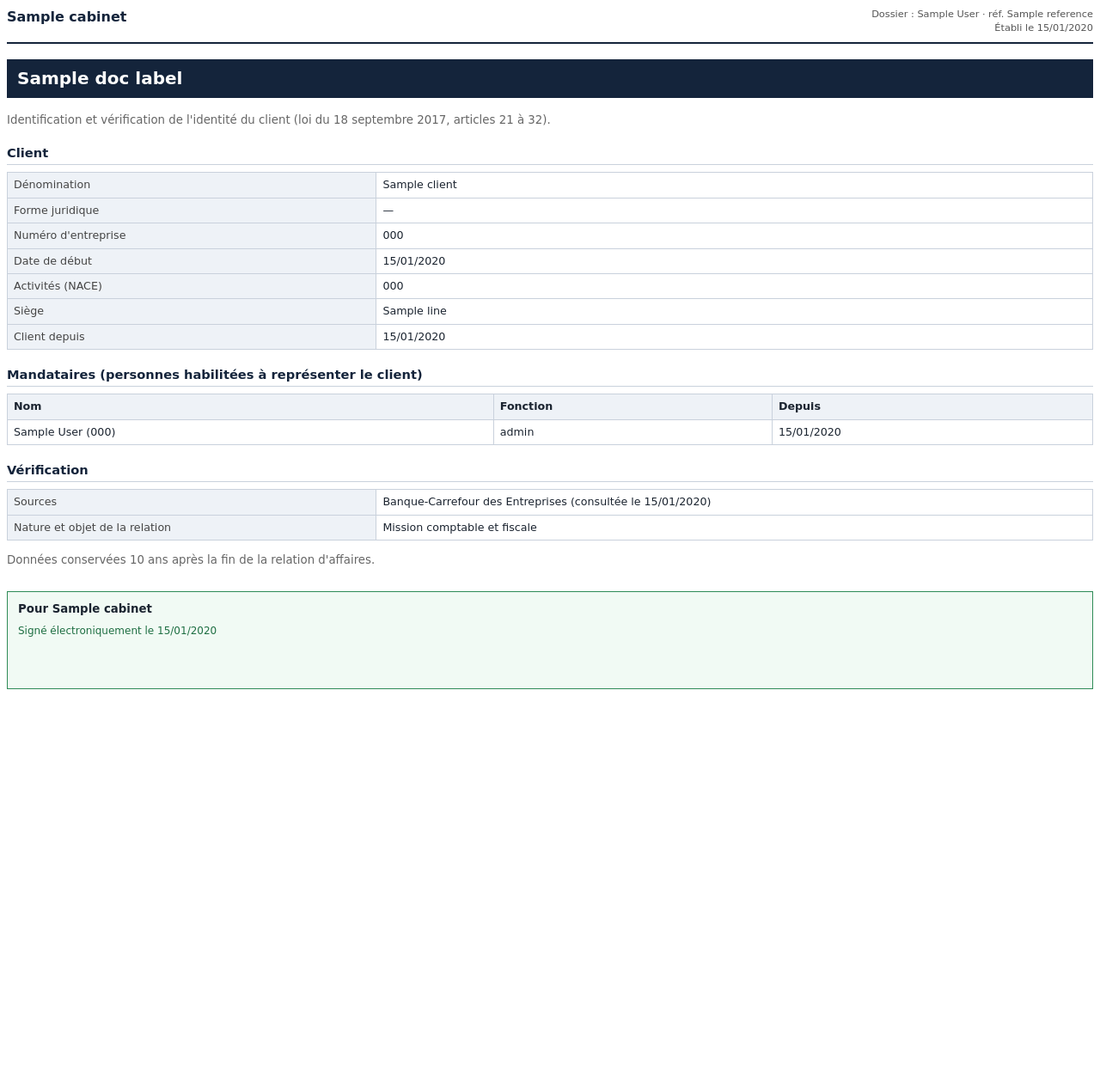
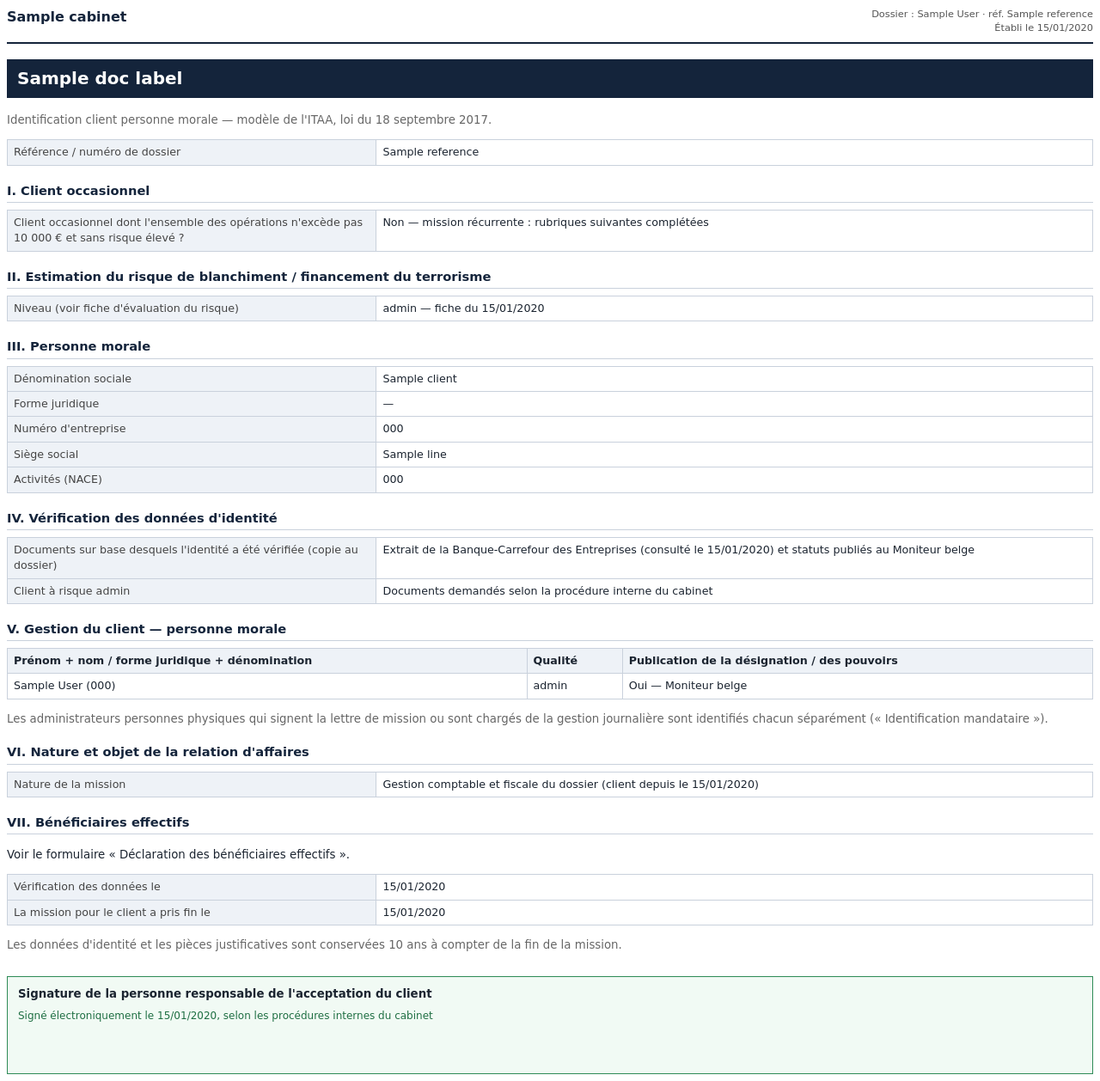
Before and after one commit to jeremydewaelheyns1-creator/Outil-cabinet-, a Django app: template templates/documents/modeles/identification_client.html in a window 1280 px wide. Shown: the whole page at 86% size. Before the commit the page ends 802 px from the top, so only its background shows below. Run offline with Django 5.2, Linux system fonts and the light colour scheme; the template is opened without the code that fills it: most values are stand-ins (such as "Sample title", 1, 10 or a date in 2020); parts of the project's set-up code (start-up, migrations or seed data) failed here and were passed over.

Commit message:
Identifications client et mandataire sur le modèle de l'ITAA (D-068)
Co-Authored-By: Claude Opus 5.5 <noreply@anthropic.com>
Claude-Session: https://claude.ai/code/session_0122D8h6tVg6gv2kKHpFc8y7

```diff
--- a/apps/documents/generation.py
+++ b/apps/documents/generation.py
@@ -87,6 +87,12 @@ def _context(
     if person is not None and person.is_person:
         card, _, card_text = situation(person, today)
         context["card"], context["card_text"] = card, card_text
+    if doc_type.startswith("identification_"):
+        from .models import RiskAssessment
+
+        context["risk"] = (
+            RiskAssessment.objects.filter(client=client).order_by("-created_at").first()
+        )
     if doc_type == "declaration_ubo" and not client.is_person:
         context["ubo"] = ubo.analyse(client)
     return context
--- a/templates/documents/modeles/identification_client.html
+++ b/templates/documents/modeles/identification_client.html
@@ -1,36 +1,71 @@
 {% extends "documents/modeles/_base.html" %}
+{% comment %}Modèle de l'ITAA : « Identification client personne physique / personne morale » (loi du 18 septembre 2017).{% endcomment %}
 {% block body %}
-<p class="muted">Identification et vérification de l'identité du client (loi du 18 septembre 2017, articles 21 à 32).</p>
-<h2>Client</h2>
+<p class="muted">Identification client {% if client.is_person %}personne physique{% else %}personne morale{% endif %} — modèle de l'ITAA, loi du 18 septembre 2017.</p>
 <table>
-  {% if client.is_person %}
-    <tr><th>Nom et prénom</th><td>{{ client.name }} {{ client.first_name }}</td></tr>
-    <tr><th>Date de naissance</th><td>{{ client.birth_date|date:"d/m/Y"|default:"—" }}</td></tr>
-    <tr><th>Nationalité</th><td>{{ client.nationality|default:"—" }}</td></tr>
-    <tr><th>N° national</th><td>{{ client.national_number_masked|default:"—" }}</td></tr>
-  {% else %}
-    <tr><th>Dénomination</th><td>{{ client.name }}</td></tr>
-    <tr><th>Forme juridique</th><td>{{ client.legal_form|default:"—" }}</td></tr>
-    <tr><th>Numéro d'entreprise</th><td>{{ client.enterprise_number_display|default:"—" }}</td></tr>
-    {% if client.founded_on %}<tr><th>Date de début</th><td>{{ client.founded_on|date:"d/m/Y" }}</td></tr>{% endif %}
-    {% if client.nace_codes %}<tr><th>Activités (NACE)</th><td>{{ client.nace_codes|join:", " }}</td></tr>{% endif %}
-  {% endif %}
-  <tr><th>{% if client.is_person %}Adresse{% else %}Siège{% endif %}</th><td>{% for line in client.address_lines %}{{ line }}{% if not forloop.last %}, {% endif %}{% empty %}—{% endfor %}</td></tr>
-  <tr><th>Client depuis</th><td>{{ client.client_since|date:"d/m/Y"|default:"—" }}</td></tr>
+  <tr><th>Référence / numéro de dossier</th><td>{{ client.reference|default:"—" }}</td></tr>
 </table>
-{% if not client.is_person %}
-<h2>Mandataires (personnes habilitées à représenter le client)</h2>
-<table class="list">
-  <tr><th>Nom</th><th>Fonction</th><th>Depuis</th></tr>
-  {% for r in management %}<tr><td>{{ r.person.display_name }}{% if r.person.enterprise_number %} ({{ r.person.enterprise_number_display }}){% endif %}</td><td>{{ r.get_role_display }}</td><td>{{ r.start_date|date:"d/m/Y"|default:"—" }}</td></tr>
-  {% empty %}<tr><td colspan="3" class="muted">Aucun mandataire encodé.</td></tr>{% endfor %}
+
+<h2>I. Client occasionnel</h2>
+<table><tr><th>Client occasionnel dont l'ensemble des opérations n'excède pas 10 000 € et sans risque élevé ?</th><td>Non — mission récurrente : rubriques suivantes complétées</td></tr></table>
+
+<h2>II. Estimation du risque de blanchiment / financement du terrorisme</h2>
+<table><tr><th>Niveau (voir fiche d'évaluation du risque)</th><td>{% if risk %}{{ risk.get_level_display }} — fiche du {{ risk.created_at|date:"d/m/Y" }}{% else %}Fiche d'évaluation du risque à établir{% endif %}</td></tr></table>
+
+{% if client.is_person %}
+<h2>III. Personne physique</h2>
+<table>
+  <tr><th>Nom, prénom</th><td>{{ client.name }} {{ client.first_name }}</td></tr>
+  <tr><th>Date et lieu de naissance</th><td>{{ client.birth_date|date:"d/m/Y"|default:"—" }}</td></tr>
+  <tr><th>Nationalité</th><td>{{ client.nationality|default:"—" }}</td></tr>
+  <tr><th>Adresse</th><td>{% for line in client.address_lines %}{{ line }}{% if not forloop.last %}, {% endif %}{% empty %}—{% endfor %}</td></tr>
+  <tr><th>Numéro national</th><td>{{ client.national_number_masked|default:"—" }}</td></tr>
+</table>
+{% else %}
+<h2>III. Personne morale</h2>
+<table>
+  <tr><th>Dénomination sociale</th><td>{{ client.name }}</td></tr>
+  <tr><th>Forme juridique</th><td>{{ client.legal_form|default:"—" }}</td></tr>
+  <tr><th>Numéro d'entreprise</th><td>{{ client.enterprise_number_display|default:"—" }}</td></tr>
+  <tr><th>Siège social</th><td>{% for line in client.address_lines %}{{ line }}{% if not forloop.last %}, {% endif %}{% empty %}—{% endfor %}</td></tr>
+  {% if client.nace_codes %}<tr><th>Activités (NACE)</th><td>{{ client.nace_codes|join:", " }}</td></tr>{% endif %}
 </table>
 {% endif %}
-<h2>Vérification</h2>
+
+<h2>IV. Vérification des données d'identité</h2>
 <table>
-  <tr><th>Sources</th><td>{% if client.enterprise_number %}Banque-Carrefour des Entreprises{% if client.bce_synced_at %} (consultée le {{ client.bce_synced_at|date:"d/m/Y" }}){% endif %}{% endif %}{% if client.is_person %}Carte d'identité{% endif %}</td></tr>
-  <tr><th>Nature et objet de la relation</th><td>Mission comptable et fiscale</td></tr>
+  <tr><th>Documents sur base desquels l'identité a été vérifiée (copie au dossier)</th><td>{% if client.is_person %}Carte d'identité (recto et verso){% if card %}, n° {{ card.masked_number }}, valable jusqu'au {{ card.valid_until|date:"d/m/Y" }}{% endif %}{% else %}Extrait de la Banque-Carrefour des Entreprises{% if client.bce_synced_at %} (consulté le {{ client.bce_synced_at|date:"d/m/Y" }}){% endif %} et statuts publiés au Moniteur belge{% endif %}</td></tr>
+  <tr><th>Client à risque {% if risk %}{{ risk.get_level_display|lower }}{% else %}…{% endif %}</th><td>Documents demandés selon la procédure interne du cabinet</td></tr>
 </table>
-<p class="muted">Données conservées 10 ans après la fin de la relation d'affaires.</p>
+
+{% if not client.is_person %}
+<h2>V. Gestion du client — personne morale</h2>
+<table class="list">
+  <tr><th>Prénom + nom / forme juridique + dénomination</th><th>Qualité</th><th>Publication de la désignation / des pouvoirs</th></tr>
+  {% for r in management %}<tr><td>{{ r.person.display_name }}{% if r.person.enterprise_number %} ({{ r.person.enterprise_number_display }}){% endif %}</td><td>{{ r.get_role_display }}</td><td>Oui — Moniteur belge</td></tr>
+  {% empty %}<tr><td colspan="3" class="muted">Aucun administrateur encodé dans la fiche.</td></tr>{% endfor %}
+</table>
+<p class="muted">Les administrateurs personnes physiques qui signent la lettre de mission ou sont chargés de la gestion journalière sont identifiés chacun séparément (« Identification mandataire »).</p>
+{% endif %}
+
+<h2>{% if client.is_person %}V{% else %}VI{% endif %}. Nature et objet de la relation d'affaires</h2>
+<table><tr><th>Nature de la mission</th><td>Gestion comptable et fiscale du dossier{% if client.client_since %} (client depuis le {{ client.client_since|date:"d/m/Y" }}){% endif %}</td></tr></table>
+
+<h2>{% if client.is_person %}VI{% else %}VII{% endif %}. Bénéficiaires effectifs</h2>
+<p>{% if client.is_person %}Le client déclare agir pour son propre compte (voir déclaration des bénéficiaires effectifs).{% else %}Voir le formulaire « Déclaration des bénéficiaires effectifs ».{% endif %}</p>
+
+<table>
+  <tr><th>Vérification des données le</th><td>{{ today|date:"d/m/Y" }}</td></tr>
+  <tr><th>La mission pour le client a pris fin le</th><td>{% if client.client_until %}{{ client.client_until|date:"d/m/Y" }}{% else %}— (en cours){% endif %}</td></tr>
+</table>
+<p class="muted">Les données d'identité et les pièces justificatives sont conservées 10 ans à compter de la fin de la mission.</p>
 {% endblock %}
-{% block client_signature %}{% endblock %}
+{% block signatures %}
+<div class="signatures">
+  <div class="sign signed">
+    <div class="who">Signature de la personne responsable de l'acceptation du client</div>
+    <div>{% if author %}{{ author.get_full_name|default:author.email }}{% endif %}</div>
+    <div class="stamp">Signé électroniquement le {{ today|date:"d/m/Y" }}, selon les procédures internes du cabinet</div>
+  </div>
+</div>
+{% endblock %}
```
Also changed, not shown: apps/documents/tests/test_compliance.py (+32 -0 lines), docs/DECISIONS.md (+18 -0 lines), docs/NOUVEAUTES.md (+8 -0 lines), docs/SESSIONS.md (+5 -0 lines), templates/documents/modeles/identification_mandataire.html (+46 -16 lines).
